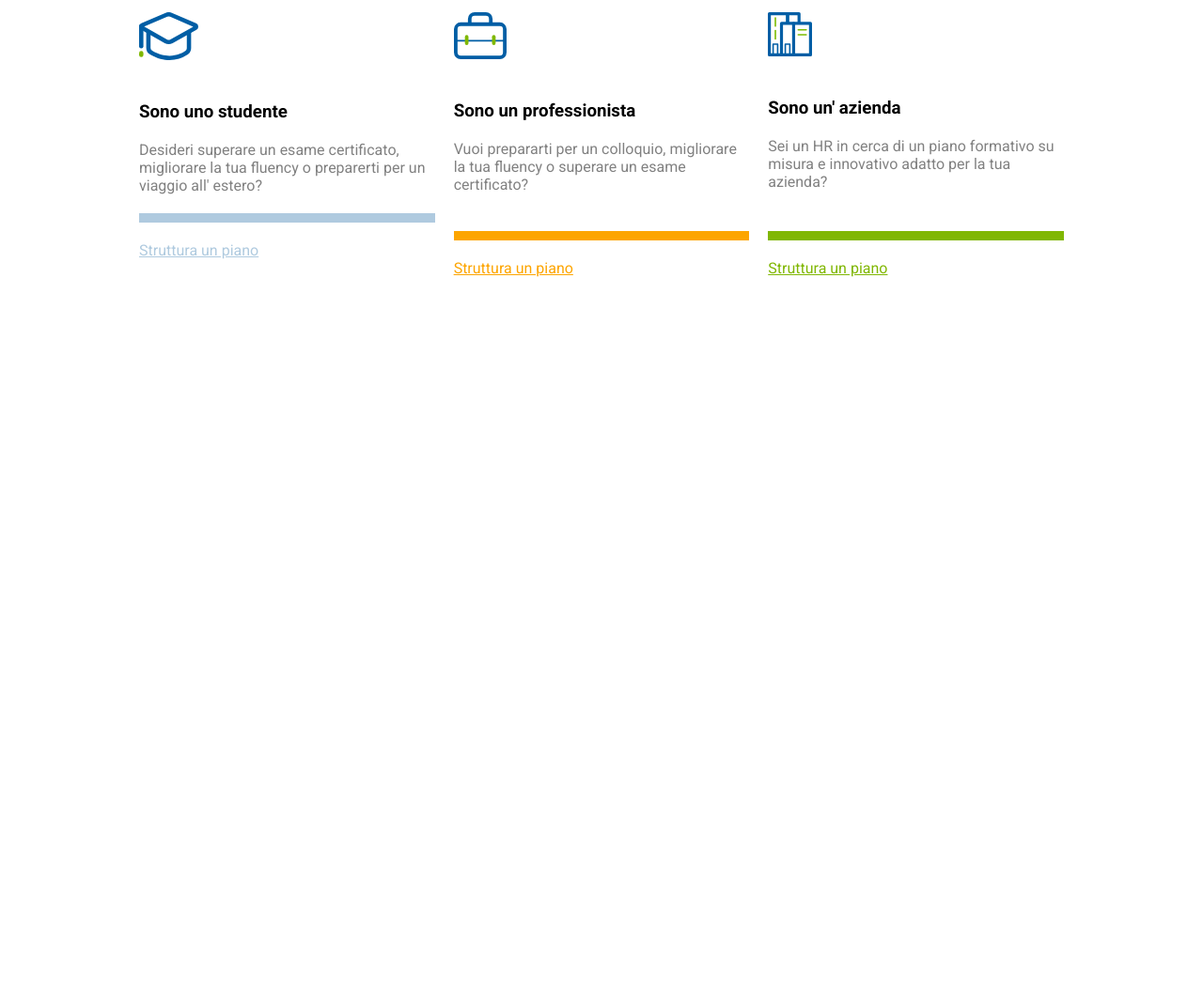
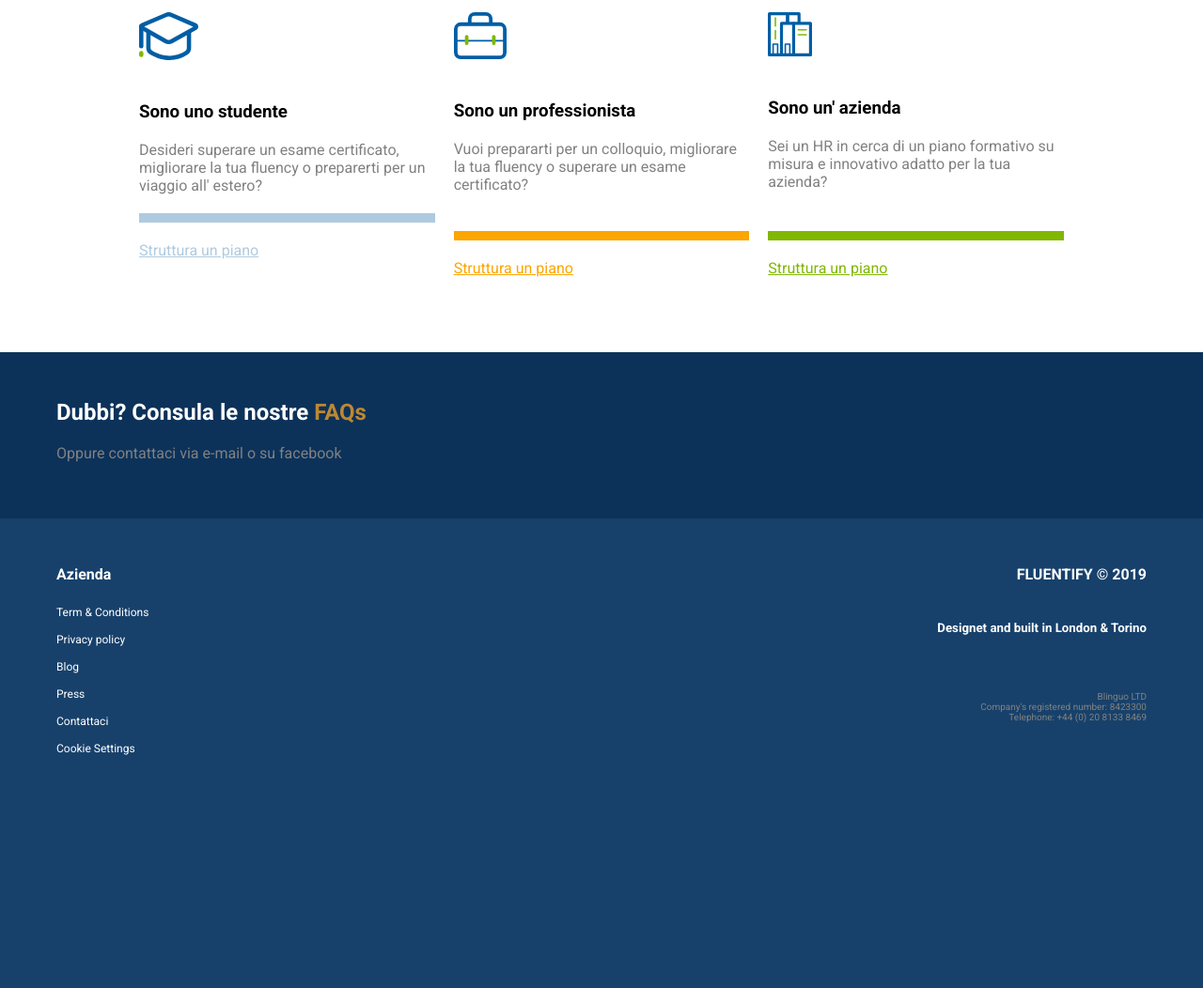
Before and after one commit to LucaQuacquarelli/htmlcss-fluentify, a plain HTML site: page index.html in a window 1280 px wide. Shown: the part 3323-4375 px from the top of the page at 94% size. Before the commit the page ends 3638 px from the top, so only its background shows below. Drawn offline with Linux system fonts and the light colour scheme.

Commit message:
bonus completo

```diff
--- a/css/style.css
+++ b/css/style.css
@@ -24,6 +24,59 @@ body {
     clear: both;
 }
 
+.description,
+.target,
+.caption,
+.worktime,
+.plane-title {
+    text-align: center;
+}
+
+h1,
+.company > h2,
+.faq-title > h2,
+.info h4,
+.info h5 {
+    color: white;
+}
+
+header, .company-container, .faq {
+    background-color: #0c325a;
+}
+
+.link a,
+.jumbotron a,
+.help a,
+.real a,
+.company a,
+.page-link a {
+    text-decoration: none;
+    font-size: 12px;
+    color: white;
+}
+
+.link a,
+.jumbotron a,
+.help a,
+.real a,
+.company a,
+.company-info > h4 {
+    text-transform: uppercase;
+}
+
+.description > p,
+section > p,
+.data-text > p,
+.rank-list li,
+.real-text > p,
+.worktime > p,
+.company > p,
+.faq-title > p,
+.info p{
+    color: #818181;
+}
+
+
 /* header */
 header {
     position: relative;
@@ -34,18 +87,16 @@ header {
     background-repeat: no-repeat;
 }
 
-header, .company-container {
-    background-color: #0c325a;
-}
-
 /* nav */
 nav {
     width: 100%;
     line-height: 60px;
 }
+
 .nav-logo {
     width: 15%;
 }
+
 .nav-logo > img {
     vertical-align: middle;
 }
@@ -56,15 +107,11 @@ nav {
 
 .link li {
     display: inline-block;
-    list-style: none;
     padding: 0 8px;
 }
 
-.link a, .jumbotron a, .help a, .real a, .company a {
-    text-decoration: none;
-    text-transform: uppercase;
-    font-size: 12px;
-    color: white;
+.link li, .page-link li {
+    list-style: none;
 }
 
 .link a:hover:not(.btn) {
@@ -122,7 +169,6 @@ nav {
 
 h1 {
     margin-bottom: 30px;
-    color: white;
 }
 
 /* main */
@@ -134,7 +180,6 @@ main > hr {
 /* description */
 .description {
     background-color: #d3d3d3;
-    text-align: center;
     padding: 30px 0;
 }
 
@@ -142,11 +187,7 @@ main > hr {
     margin-bottom: 10px;
 }
 
-.description > p, section > p, .data-text > p, .rank-list li, .real-text > p, .worktime > p, .company > p {
-    color: #818181;
-}
-
-/* main-container */
+/* main-container / plane-conatiner */
 .main-container, .plane-container{
     padding: 20px 0 20px 20px;
 }
@@ -155,10 +196,6 @@ main > hr {
     width: calc(33.33% - 20px);
     height: 100%;
     padding-top: 10px;
-}
-
-.target {
-    text-align: center;
 }
 
 .target > h2 {
@@ -277,7 +314,6 @@ li > select {
     position: absolute;
     right: 5px;
     bottom: 5px;
-    text-align: center;
 }
 
 .caption, .worktime > a {
@@ -292,12 +328,15 @@ li > select {
 .worktime {
     width: 50%;
     margin: 60px auto;
-    text-align: center;
 }
 
 .worktime > img {
     max-width: 100%;
     margin-bottom: 20px;
+}
+
+.worktime span {
+    color: #7cbb02;
 }
 
 .worktime > p {
@@ -310,10 +349,6 @@ li > select {
     width: 30%;
 }
 
-.company > h2 {
-    color: white;
-}
-
 .company > p {
     margin: 40px 0;
     font-size: 14px;
@@ -324,10 +359,8 @@ li > select {
 }
 
 /* plane */
-
 .plane-title {
     margin: 70px 0;
-    text-align: center;
 }
 .plane > img {
     margin-bottom: 40px;
@@ -378,3 +411,56 @@ li > select {
 .plane.section-right > a {
     color: #80b703;
 }
+
+.faq {
+    width: 100%;
+    margin-top: 60px;
+    padding: 0 60px;
+}
+
+.faq-title {
+    width: 30%;
+    padding: 50px 0 40px 0;
+}
+
+.faq-title span {
+    color: #bd8832;
+}
+
+.faq-title > p {
+    margin: 20px 0;
+}
+
+.info {
+    width: 100%;
+    height: 500px;
+    padding: 50px 60px;
+    background-color: #17416b;
+}
+
+.page-link {
+    width: 30%;
+    height: 400px;
+}
+
+.page-link > ul {
+    margin-top: 20px;
+}
+
+.page-link li {
+    margin-top: 10px;
+}
+
+.company-info {
+    width: 70%;
+    height: 400px;
+    text-align: right;
+}
+
+.company-info > h5 {
+    margin: 40px 0 60px 0;
+}
+
+.company-info > p {
+    font-size: 10px;
+}
--- a/index.html
+++ b/index.html
@@ -192,5 +192,38 @@
         </main>
         <!-- /main -->
 
+        <!-- footer -->
+        <footer>
+            <!-- faq -->
+            <div class="faq">
+                <div class="faq-title">
+                    <h2>Dubbi? Consula le nostre <span>FAQs</span></h2>
+                    <p>Oppure contattaci via e-mail o su facebook</p>
+                </div>
+            </div>
+            <!-- /faq -->
+
+            <!-- info -->
+            <div class="info">
+                <div class="page-link float-left">
+                    <h4>Azienda</h4>
+                    <ul>
+                        <li><a href="#">Term & Conditions</a></li>
+                        <li><a href="#">Privacy policy</a></li>
+                        <li><a href="#">Blog</a></li>
+                        <li><a href="#">Press</a></li>
+                        <li><a href="#">Contattaci</a></li>
+                        <li><a href="#">Cookie Settings</a></li>
+                    </ul>
+                </div>
+                <div class="company-info float-left">
+                    <h4>fluentify &copy; 2019</h2>
+                    <h5>Designet and built in London & Torino</h3>
+                    <p>Blinguo LTD <br> Company&#39;s registered number&#58; 8423300 <br>Telephone&#58; &plus;44 &lpar;0&rpar; 20 8133 8469</p>
+                </div>
+            </div>
+            <!-- /info -->
+        </footer>
+        <!-- /footer -->
     </body>
 </html>
```
